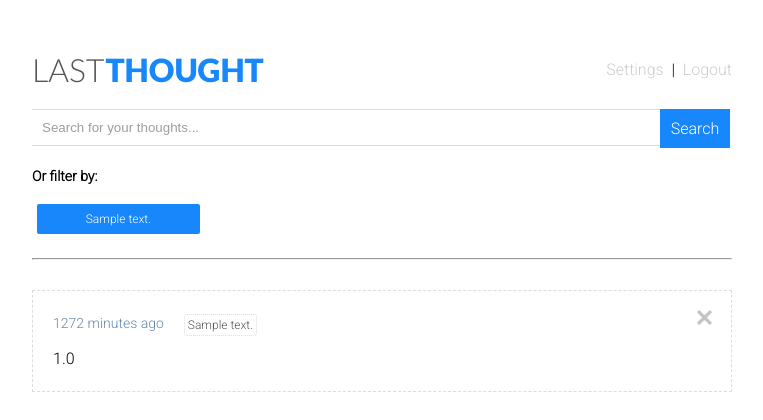
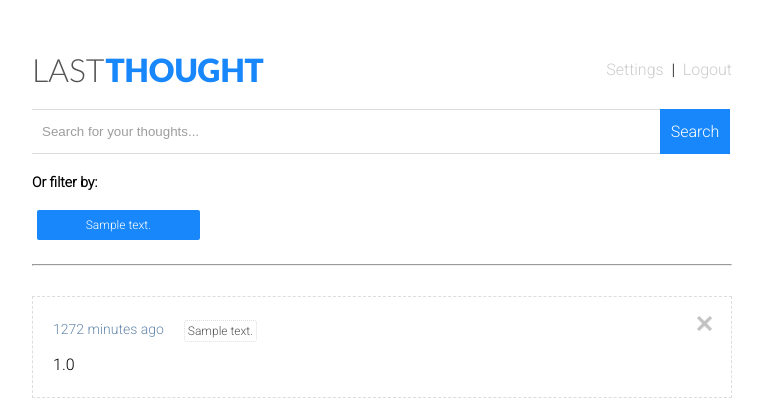
Before and after one commit to benhsu75/lastthought, a Django app: page /users/1/logs in a window 1280 px wide. Shown: the top 420 px of the page, without its empty margins (258-1021 px from the left). Run offline with Django 3.2, Linux system fonts and the light colour scheme; data comes from the database, SQL or seed files in the repository; tables that the repository leaves empty hold one stand-in row (values such as "Sample post"); some libraries are stand-ins or nearby versions.

Commit message:
search fix

```diff
--- a/graph/static/css/user.css
+++ b/graph/static/css/user.css
@@ -110,7 +110,8 @@ input {
 	padding: 10px;
 	width: calc(100% - 20px - 2px - 70px);
 	float: left;
-	/*font-weight: 100;*/
+	height: calc(25px - 2px);
+	font-weight: 100;
 }
 
 ::-webkit-input-placeholder {
@@ -130,7 +131,9 @@ input {
 .search-button {
 	float: left;
 	width: 50px;
+	height: 25px;
 	text-align: center;
+	line-height: 25px;
 	padding: 10px;
 	background-color: #1787FB;
 	color: white;
@@ -389,8 +392,8 @@ input {
 	input {
 		font-size: 50px;
 		font-weight: 100;
-		padding: 20px;
-		width: calc(100% - 40px);
+		padding: 30px;
+		width: calc(100% - 60px);
 	}
 	.search-button {
 		display: none;
```
